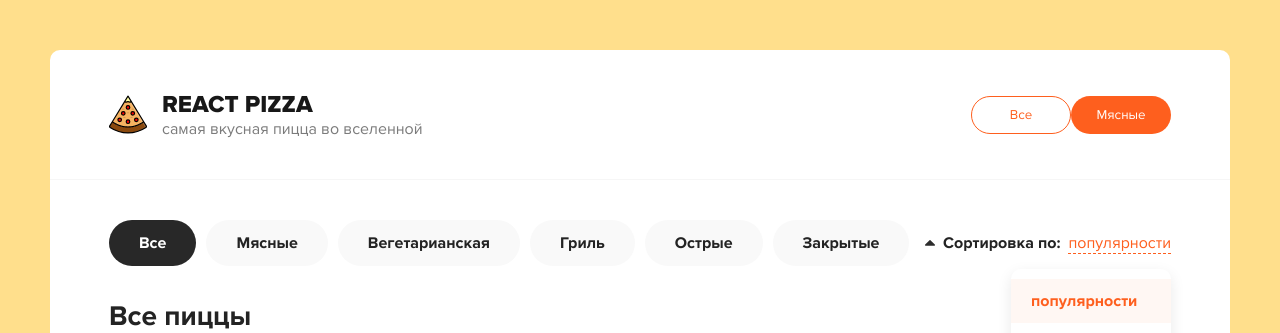
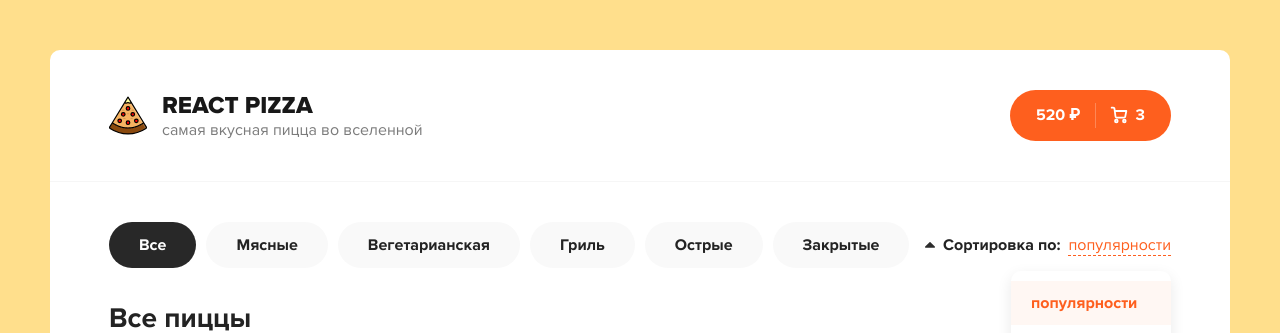
Before and after one commit to vadimnevinskiy/pizza, a React (Create React App) app: page / in a window 1280 px wide. Shown: the top 333 px of the page. Built offline with nearby package versions, Linux system fonts and the light colour scheme.

Commit message:
Moved components to files

```diff
--- a/src/App.js
+++ b/src/App.js
@@ -1,7 +1,9 @@
+import React from "react";
 import 'materialize-css'
 import './scss/app.scss';
-import {Header} from "./components/Header/Header";
-import React from "react";
+
+import {Header, Categories} from "./components";
+
 
 function App() {
     return (
@@ -10,16 +12,10 @@
             <div className="content">
                 <div className="container">
                     <div className="content__top">
-                        <div className="categories">
-                            <ul>
-                                <li className="active">Все</li>
-                                <li>Мясные</li>
-                                <li>Вегетарианская</li>
-                                <li>Гриль</li>
-                                <li>Острые</li>
-                                <li>Закрытые</li>
-                            </ul>
-                        </div>
+                        <Categories
+                            onClickItem={(name) => console.log(name)}
+                            items={['Мясные', 'Вегетарианская', 'Гриль', 'Острые', 'Закрытые']}
+                        />
                         <div className="sort">
                             <div className="sort__label">
                                 <svg
--- /dev/null
+++ b/src/components/Button.jsx
@@ -0,0 +1,16 @@
+import React from 'react'
+import classNames from "classnames";
+
+const Button = ({onClick, className, outline, children}) => {
+    return (
+        <button
+            onClick={onClick}
+            className={classNames('button', className, {
+                'button--outline': outline
+            })}>
+            {children}
+        </button>
+    )
+}
+
+export default Button;
--- /dev/null
+++ b/src/components/Categories.jsx
@@ -0,0 +1,26 @@
+import React, {useState} from 'react'
+
+const Categories = ({items, onClickItem}) => {
+    const [activeItem, setActiveItem] = useState(null)
+
+    const onSelectItem = (index) => {
+        setActiveItem(index);
+    }
+
+    return (
+        <div className="categories">
+            <ul>
+                <li className={activeItem === null ? 'active' : ''} onClick={() => onSelectItem(null)}>Все</li>
+                {
+                    items &&
+                    items.map(
+                        (name, index) => <li className={activeItem === index ? 'active' : ''}
+                                             onClick={() => onSelectItem(index)} key={`${name}_${index}`}>{name}</li>
+                    )
+                }
+            </ul>
+        </div>
+    )
+}
+
+export default Categories;
--- /dev/null
+++ b/src/components/Header.jsx
@@ -0,0 +1,61 @@
+import React from 'react'
+import logo from "../assets/img/pizza-logo.svg";
+import Button from "./Button";
+
+
+const Header = () => {
+    const onClick = () => {
+        alert('555')
+    }
+    return (
+        <div className="header">
+            <div className="container">
+                <div className="header__logo">
+                    <img width="38" src={logo} alt="Pizza logo" />
+                    <div>
+                        <h1>React Pizza</h1>
+                        <p>самая вкусная пицца во вселенной</p>
+                    </div>
+                </div>
+                <div className="header__cart">
+                    <Button className={'button--cart'} onClick={onClick}>
+                        <span>520 ₽</span>
+                        <div className="button__delimiter"></div>
+                        <svg
+                            width="18"
+                            height="18"
+                            viewBox="0 0 18 18"
+                            fill="none"
+                            xmlns="http://www.w3.org/2000/svg"
+                        >
+                            <path
+                                d="M6.33333 16.3333C7.06971 16.3333 7.66667 15.7364 7.66667 15C7.66667 14.2636 7.06971 13.6667 6.33333 13.6667C5.59695 13.6667 5 14.2636 5 15C5 15.7364 5.59695 16.3333 6.33333 16.3333Z"
+                                stroke="white"
+                                strokeWidth="1.8"
+                                strokeLinecap="round"
+                                strokeLinejoin="round"
+                            />
+                            <path
+                                d="M14.3333 16.3333C15.0697 16.3333 15.6667 15.7364 15.6667 15C15.6667 14.2636 15.0697 13.6667 14.3333 13.6667C13.597 13.6667 13 14.2636 13 15C13 15.7364 13.597 16.3333 14.3333 16.3333Z"
+                                stroke="white"
+                                strokeWidth="1.8"
+                                strokeLinecap="round"
+                                strokeLinejoin="round"
+                            />
+                            <path
+                                d="M4.78002 4.99999H16.3334L15.2134 10.5933C15.1524 10.9003 14.9854 11.176 14.7417 11.3722C14.4979 11.5684 14.1929 11.6727 13.88 11.6667H6.83335C6.50781 11.6694 6.1925 11.553 5.94689 11.3393C5.70128 11.1256 5.54233 10.8295 5.50002 10.5067L4.48669 2.82666C4.44466 2.50615 4.28764 2.21182 4.04482 1.99844C3.80201 1.78505 3.48994 1.66715 3.16669 1.66666H1.66669"
+                                stroke="white"
+                                strokeWidth="1.8"
+                                strokeLinecap="round"
+                                strokeLinejoin="round"
+                            />
+                        </svg>
+                        <span>3</span>
+                    </Button>
+                </div>
+            </div>
+        </div>
+    )
+}
+
+export default Header;
--- a/src/components/Header/Button.jsx
+++ /dev/null
@@ -1,44 +0,0 @@
-import React from 'react'
-import classNames from "classnames";
-
-export const Button = (props) => {
-    return (
-        <button className={classNames('button', {
-            'button--outline': props.outline
-        })}>{props.children}</button>
-        // <a href="/cart.html" className="button button--cart">
-        //     <span>520 ₽</span>
-        //     <div className="button__delimiter"></div>
-        //     <svg
-        //         width="18"
-        //         height="18"
-        //         viewBox="0 0 18 18"
-        //         fill="none"
-        //         xmlns="http://www.w3.org/2000/svg"
-        //     >
-        //         <path
-        //             d="M6.33333 16.3333C7.06971 16.3333 7.66667 15.7364 7.66667 15C7.66667 14.2636 7.06971 13.6667 6.33333 13.6667C5.59695 13.6667 5 14.2636 5 15C5 15.7364 5.59695 16.3333 6.33333 16.3333Z"
-        //             stroke="white"
-        //             strokeWidth="1.8"
-        //             strokeLinecap="round"
-        //             strokeLinejoin="round"
-        //         />
-        //         <path
-        //             d="M14.3333 16.3333C15.0697 16.3333 15.6667 15.7364 15.6667 15C15.6667 14.2636 15.0697 13.6667 14.3333 13.6667C13.597 13.6667 13 14.2636 13 15C13 15.7364 13.597 16.3333 14.3333 16.3333Z"
-        //             stroke="white"
-        //             strokeWidth="1.8"
-        //             strokeLinecap="round"
-        //             strokeLinejoin="round"
-        //         />
-        //         <path
-        //             d="M4.78002 4.99999H16.3334L15.2134 10.5933C15.1524 10.9003 14.9854 11.176 14.7417 11.3722C14.4979 11.5684 14.1929 11.6727 13.88 11.6667H6.83335C6.50781 11.6694 6.1925 11.553 5.94689 11.3393C5.70128 11.1256 5.54233 10.8295 5.50002 10.5067L4.48669 2.82666C4.44466 2.50615 4.28764 2.21182 4.04482 1.99844C3.80201 1.78505 3.48994 1.66715 3.16669 1.66666H1.66669"
-        //             stroke="white"
-        //             strokeWidth="1.8"
-        //             strokeLinecap="round"
-        //             strokeLinejoin="round"
-        //         />
-        //     </svg>
-        //     <span>3</span>
-        // </a>
-    )
-}
--- a/src/components/Header/Header.jsx
+++ /dev/null
@@ -1,24 +0,0 @@
-import React from 'react'
-import logo from "../../assets/img/pizza-logo.svg";
-import {Button} from "./Button";
-
-
-export const Header = () => {
-    return (
-        <div className="header">
-            <div className="container">
-                <div className="header__logo">
-                    <img width="38" src={logo} alt="Pizza logo" />
-                    <div>
-                        <h1>React Pizza</h1>
-                        <p>самая вкусная пицца во вселенной</p>
-                    </div>
-                </div>
-                <div className="header__cart">
-                    <Button outline>Все</Button>
-                    <Button>Мясные</Button>
-                </div>
-            </div>
-        </div>
-    )
-}
--- /dev/null
+++ b/src/components/index.js
@@ -0,0 +1,3 @@
+export { default as Button} from "./Button";
+export { default as Header} from "./Header";
+export { default as Categories} from "./Categories";
```
